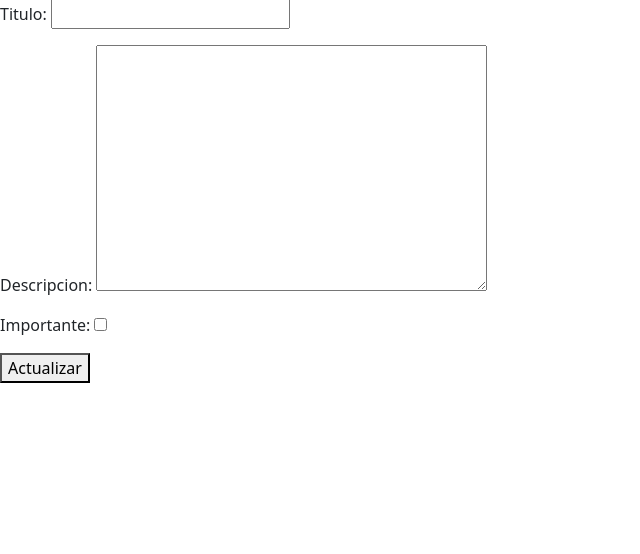
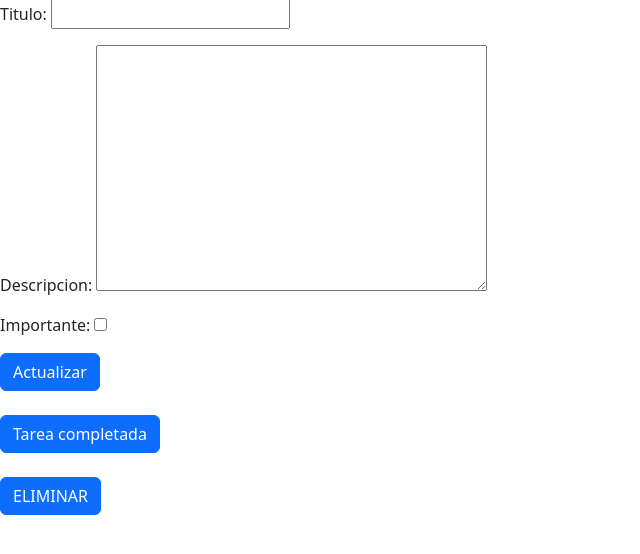
Before and after one commit to RFerMartinez/GestionTareas-Simple, a Django app: template gestion_tareas/templates/tasks/detalle_de_tarea.html in a window 1280 px wide. Shown: the part 96-650 px from the top of the page, without its empty margins (0-640 px from the left). Run offline with Django 5.2, Linux system fonts and the light colour scheme; the template is opened without the code that fills it: values that come from a table or form of the project are taken from there, others are empty.

Commit message:
Función para marcar una area como 'completada'. Función para poder eliminar una tarea de la base de datos

```diff
--- a/gestion_tareas/apps/tasks/urls.py
+++ b/gestion_tareas/apps/tasks/urls.py
@@ -8,4 +8,6 @@ urlpatterns = [
     path('', views.tasks, name='tasks_home'),
     path('crear_tarea/', views.crear_tarea, name='crear_tarea'),
     path('detalle_tarea/<int:id_de_tarea>', views.detalle_tarea, name='detalle_tarea'),
+    path('detalle_tarea/<int:id_de_tarea>/completada', views.completar_tarea, name='completar_tarea'),
+    path('detalle_tarea/<int:id_de_tarea>/borrar', views.borrar_tarea, name='borrar_tarea'),
 ]
--- a/gestion_tareas/templates/tasks/detalle_de_tarea.html
+++ b/gestion_tareas/templates/tasks/detalle_de_tarea.html
@@ -7,9 +7,22 @@
 
     <form action="" method="POST"> {% csrf_token %}
         {{ form.as_p }}
-        <button>
+        <button class="btn btn-primary mb-4">
             Actualizar
         </button>
     </form>
 
+    <!--El identificado se lo paso por contexto, desde la url para mostrar detalle-->
+    <form action="{% url 'tasks:completar_tarea' tarea.id %}" method="POST"> {% csrf_token %}
+        <button class="btn btn-primary mb-4">
+            Tarea completada
+        </button>
+    </form>
+
+    <form action="{% url 'tasks:borrar_tarea' tarea.id %}" method="POST"> {% csrf_token %}
+        <button class="btn btn-primary">
+            ELIMINAR
+        </button>
+    </form>
+
 {% endblock %}
```
Also changed, not shown: gestion_tareas/apps/tasks/views.py (+23 -0 lines).
